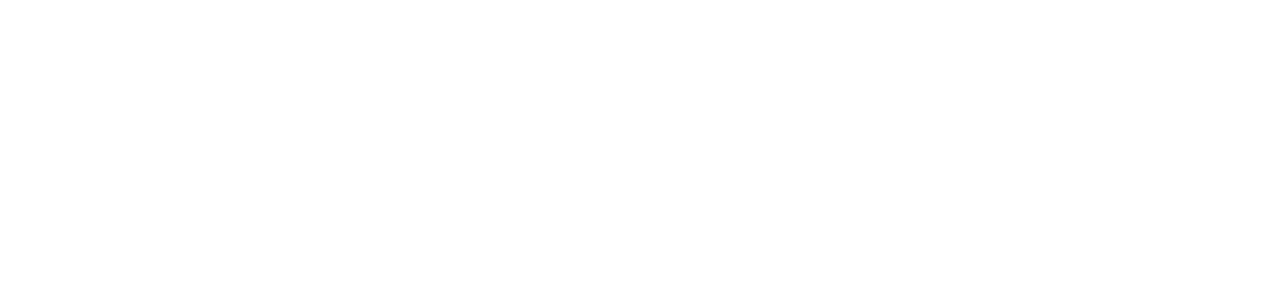
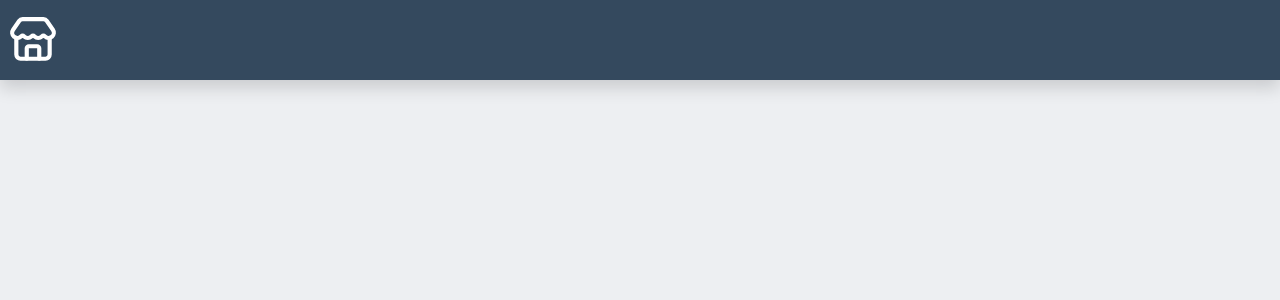
Before and after one commit to Kinhazin/Projeto-Integrador-E-Commerce, a React (Vite) app in the folder frontend/: page /home in a window 1280 px wide. Before the commit this address had no page. Shown: the top 300 px of the page. Built offline with nearby package versions, Linux system fonts and the light colour scheme.

Commit message:
Inicio spring 3

```diff
--- /dev/null
+++ b/frontend/src/pages/HomePage.jsx
@@ -0,0 +1,13 @@
+import { Store } from "lucide-react"
+
+function HomePage(){
+    return (
+        <section style={{backgroundColor: "#EDEFF2"}} className="h-100 w-100">
+            <header className="shadow d-flex align-items-center px-2" style={{height: '10%', backgroundColor: '#34495E'}}>
+              <Store width={50} color="white" height={50} />
+            </header>
+        </section>
+    )
+}
+
+export default HomePage
--- a/frontend/src/routes/Route.jsx
+++ b/frontend/src/routes/Route.jsx
@@ -1,8 +1,9 @@
 import { BrowserRouter, Routes, Route } from 'react-router-dom';
+import Login from '../pages/Login';
+import Pessoas from '../pages/Pessoas';
 import Backbone from '../pages/Backbone';
-import Pessoas from '../pages/Pessoas';
-import Login from '../pages/Login';
 import Produtos from '../pages/Produtos';
+import HomePage from '../pages/HomePage';
 
 function App() {
     return (
@@ -11,7 +12,8 @@
                 <Route path="/" element={<Login />} />
                 <Route path="/backbone" element={<Backbone />} />
                 <Route path="/pessoas" element={<Pessoas />} />
-                <Route path="/produtos" element={<Produtos />} />
+                <Route path="/produtos" element={<Produtos />}/>
+                <Route path="/home" element={<HomePage />}/>
             </Routes>
         </BrowserRouter>
     );
```
Also changed, not shown: frontend/public/logotipo.png (added), 1 other file (tests, documents, lock files or other folders).
